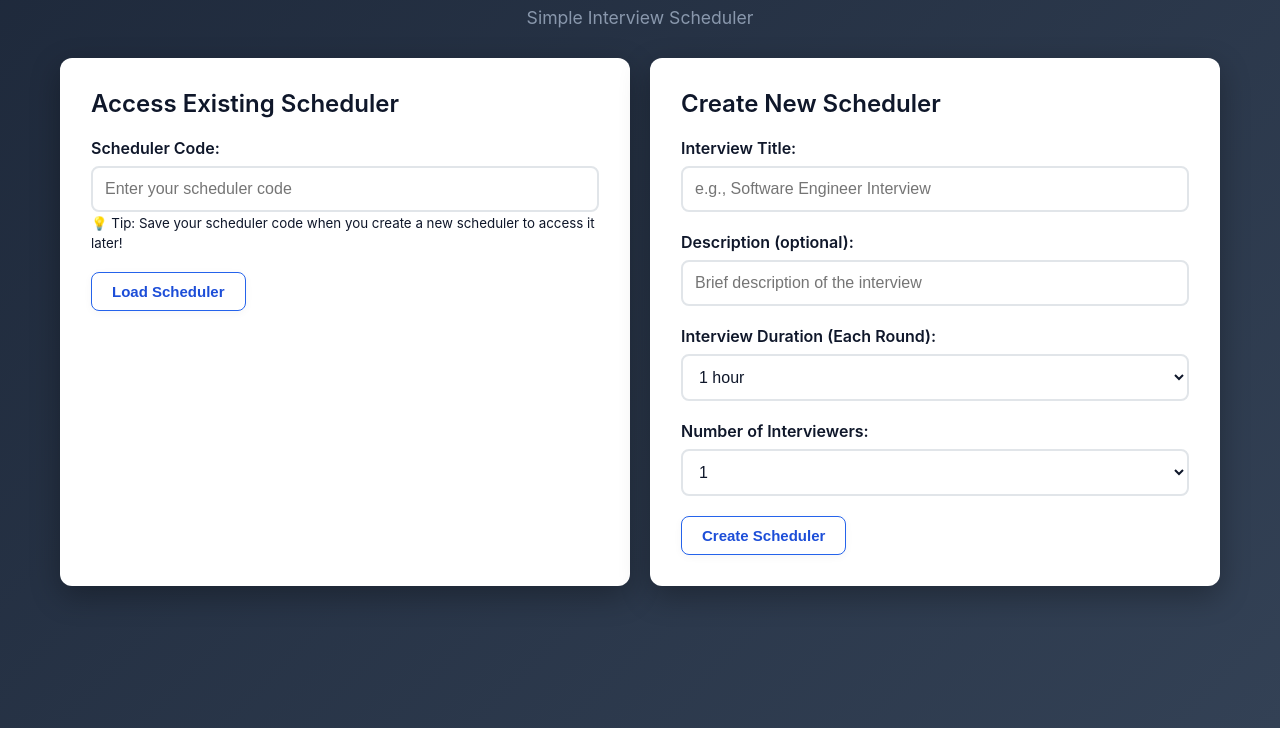
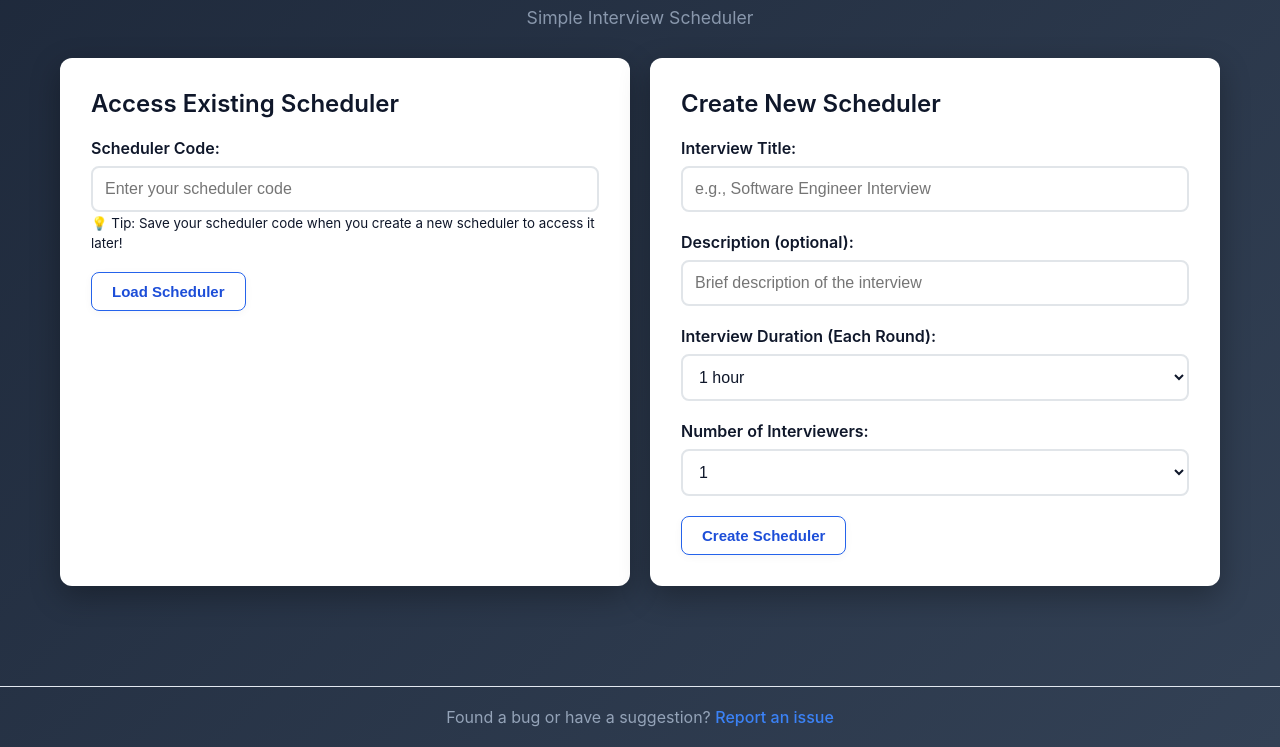
Before and after one commit to Yang-YZ/IntervuAI, a website: page src/client/index.html in a window 1280 px wide. Shown: the part 72-819 px from the top of the page. Drawn offline with Linux system fonts and the light colour scheme.

Commit message:
add report issue link

```diff
--- a/src/client/index.html
+++ b/src/client/index.html
@@ -590,6 +590,17 @@
         </div>
     </div>
 
+    <!-- Footer with Issues Link -->
+    <footer style="text-align: center; padding: 20px; margin-top: 40px; border-top: 1px solid var(--border); color: var(--muted);">
+        <p>
+            Found a bug or have a suggestion?
+            <a href="https://github.com/Yang-YZ/IntervuAI/issues" target="_blank" rel="noopener noreferrer"
+               style="color: var(--primary); text-decoration: none; font-weight: 500;">
+                Report an issue
+            </a>
+        </p>
+    </footer>
+
     <script src="app.js"></script>
 </body>
 </html>
```
